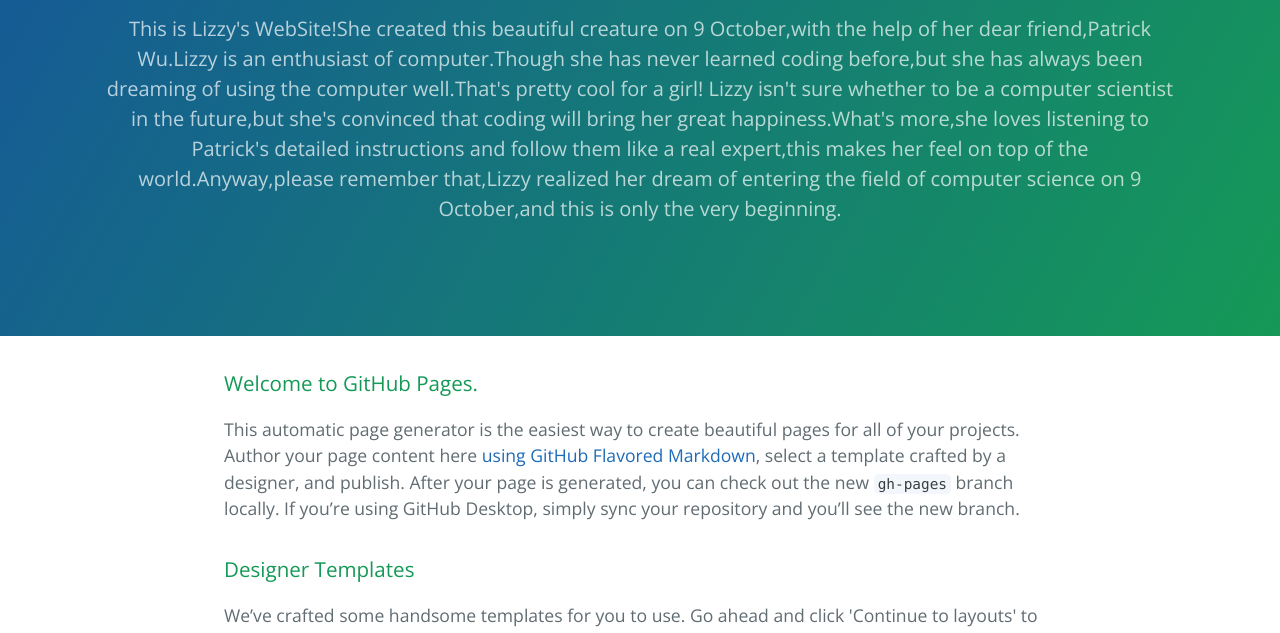
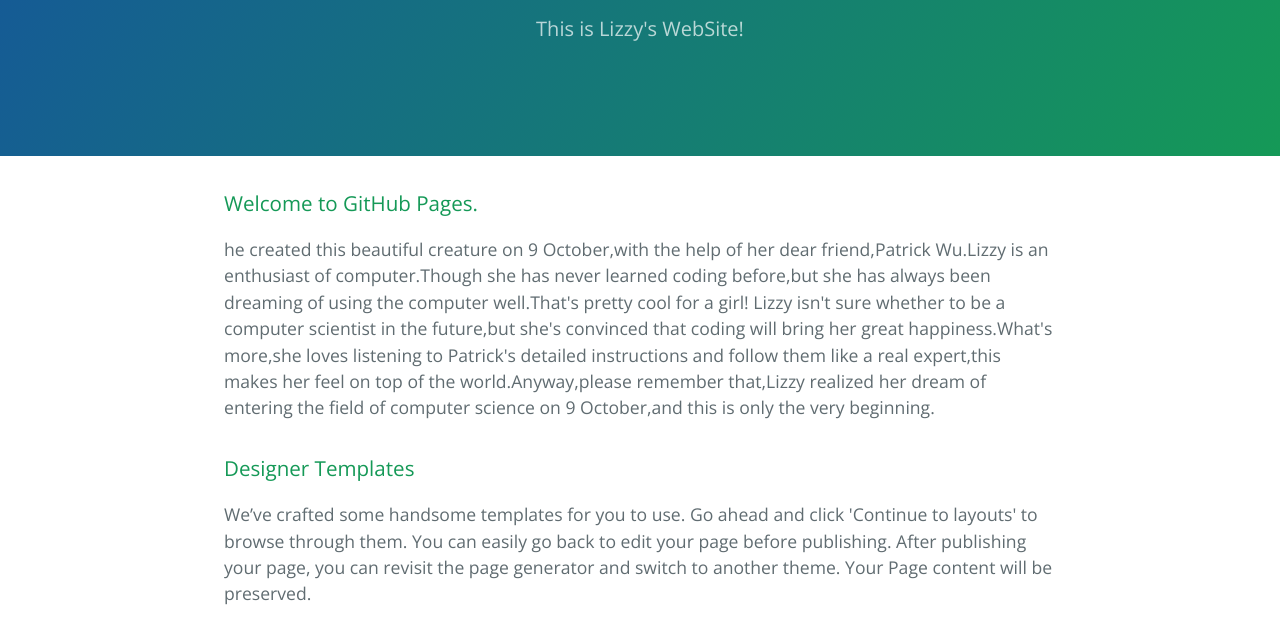
Before and after one commit to LizzyFu/LizzyFu.github.io, a plain HTML site: page index.html in a window 1280 px wide. Shown: the part 161-794 px from the top of the page. Drawn offline with nearby package versions, Linux system fonts and the light colour scheme.

Commit message:
Update index.html

```diff
--- a/index.html
+++ b/index.html
@@ -12,14 +12,14 @@
   <body>
     <section class="page-header">
       <h1 class="project-name">LizzyFu.GitHub.io</h1>
-      <h2 class="project-tagline">This is Lizzy's WebSite!She created this beautiful creature on 9 October,with the help of her dear friend,Patrick Wu.Lizzy is an enthusiast of computer.Though she has never learned coding before,but she has always been dreaming of using the computer well.That's pretty cool for a girl! Lizzy isn't sure whether to be a computer scientist in the future,but she's convinced that coding will bring her great happiness.What's more,she loves listening to Patrick's detailed instructions and follow them like a real expert,this makes her feel on top of the world.Anyway,please remember that,Lizzy realized her dream of entering the field of computer science on 9 October,and this is only the very beginning.
+      <h2 class="project-tagline">This is Lizzy's WebSite!</h2>
     </section>
 
     <section class="main-content">
       <h3>
-<a id="welcome-to-github-pages" class="anchor" href="#welcome-to-github-pages" aria-hidden="true"><span class="octicon octicon-link"></span></a>Welcome to GitHub Pages.</h3>
+<a id="What I'm gonna say about this..." class="anchor" href="#welcome-to-github-pages" aria-hidden="true"><span class="octicon octicon-link"></span></a>Welcome to GitHub Pages.</h3>
 
-<p>This automatic page generator is the easiest way to create beautiful pages for all of your projects. Author your page content here <a href="https://guides.github.com/features/mastering-markdown/">using GitHub Flavored Markdown</a>, select a template crafted by a designer, and publish. After your page is generated, you can check out the new <code>gh-pages</code> branch locally. If you’re using GitHub Desktop, simply sync your repository and you’ll see the new branch.</p>
+<p>he created this beautiful creature on 9 October,with the help of her dear friend,Patrick Wu.Lizzy is an enthusiast of computer.Though she has never learned coding before,but she has always been dreaming of using the computer well.That's pretty cool for a girl! Lizzy isn't sure whether to be a computer scientist in the future,but she's convinced that coding will bring her great happiness.What's more,she loves listening to Patrick's detailed instructions and follow them like a real expert,this makes her feel on top of the world.Anyway,please remember that,Lizzy realized her dream of entering the field of computer science on 9 October,and this is only the very beginning.</p>
 
 <h3>
 <a id="designer-templates" class="anchor" href="#designer-templates" aria-hidden="true"><span class="octicon octicon-link"></span></a>Designer Templates</h3>
```
